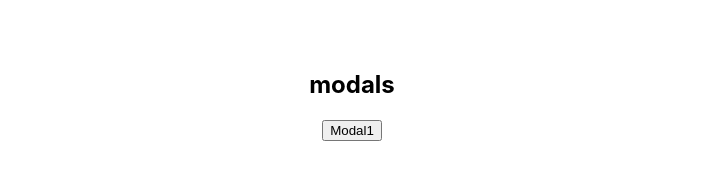
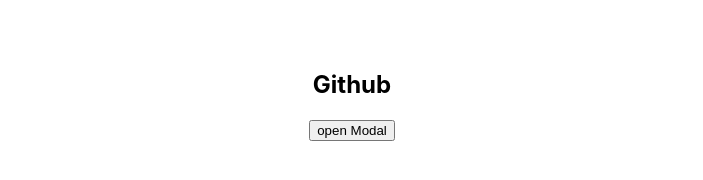
Before and after one commit to danugarri/react-animations-test, a React (Create React App) app: page / in a window 1280 px wide. Shown: the part 270-450 px from the top of the page, without its empty margins (288-991 px from the left). Built offline with nearby package versions, Linux system fonts and the light colour scheme; what react-animations would draw is missing.

Commit message:
modified the purple modal

```diff
--- a/src/components/modalTest/Modals.jsx
+++ b/src/components/modalTest/Modals.jsx
@@ -10,8 +10,8 @@
 
     return (
         <div className='custom-modal'>
-            <h2>modals</h2>
-            <button onClick= {openModal}>Modal1</button>
+            <h2>Github</h2>
+            <button onClick= {openModal}>open Modal</button>
             <ModalTest isOpen= {isOpen} closeModal= {closeModal} >
                 {/* here we are using the children prop. Se trata de un prop que traen todos los componentes de React*/}
                 <h3>Follow this code</h3>
```
